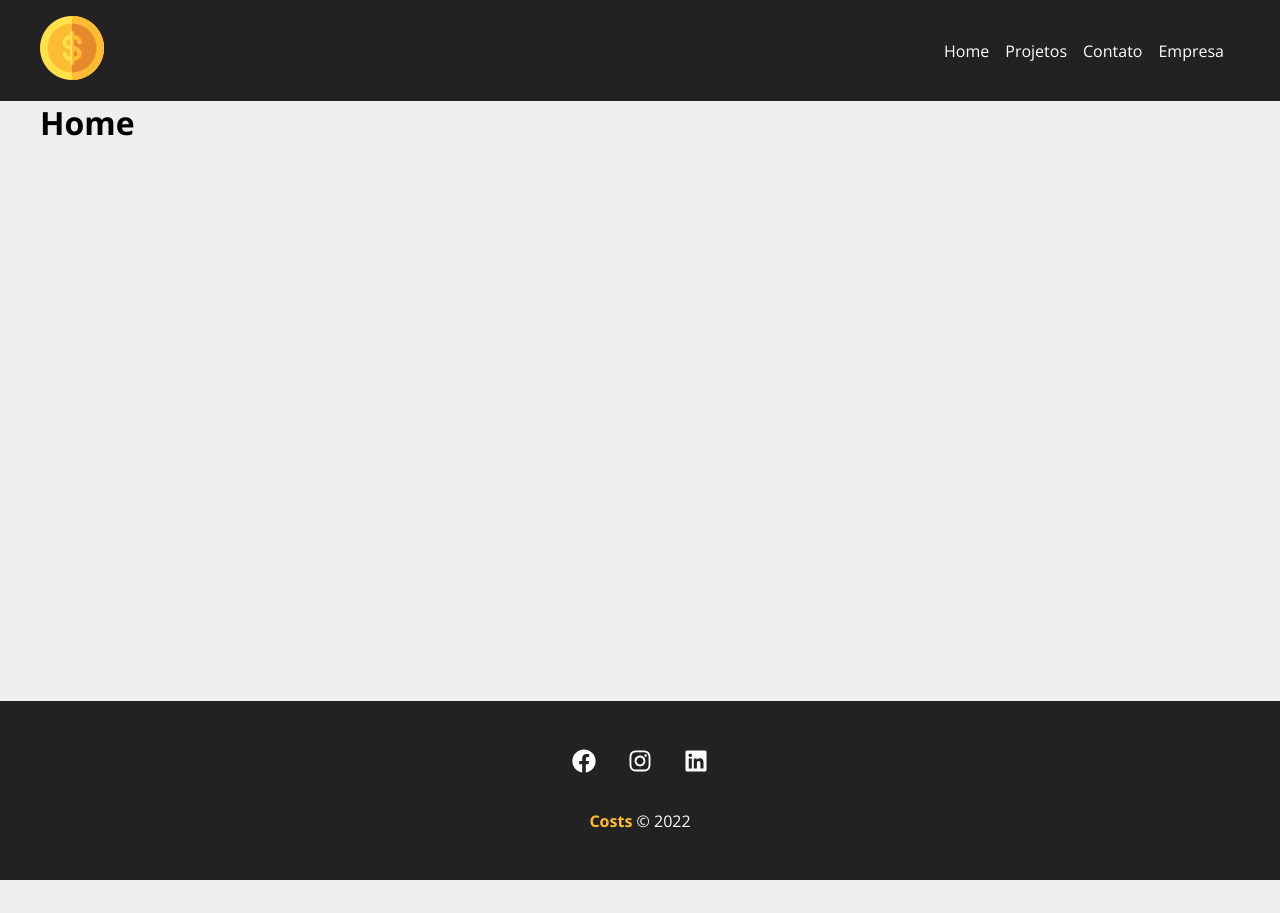
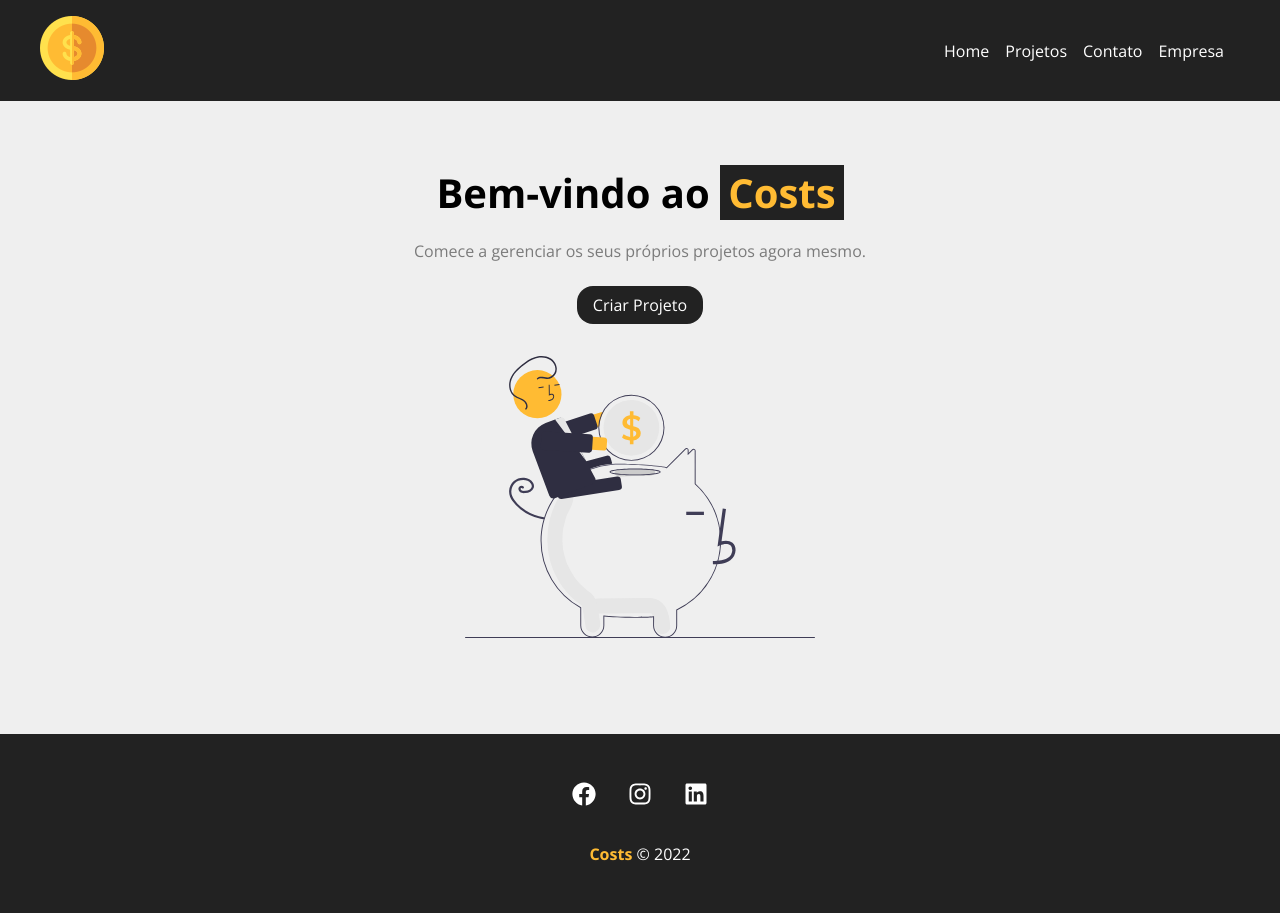
Before and after one commit to wevdiaz/Costs, a React (Create React App) app: page / in a window 1280 px wide. Before the commit the page ends 880 px from the top, so only its background shows below. Built offline with nearby package versions, Linux system fonts and the light colour scheme.

Commit message:
criação da Home

```diff
--- /dev/null
+++ b/src/components/layout/LinkButton.jsx
@@ -0,0 +1,10 @@
+import { Link } from "react-router-dom";
+import styles from "./LinkButton.module.css";
+
+export function LinkButton({to, text}) {
+  return (
+    <Link className={styles.btn} to={to}>
+      {text}
+    </Link>
+  );
+}
--- /dev/null
+++ b/src/components/layout/LinkButton.module.css
@@ -0,0 +1,12 @@
+.btn {
+  background-color: #222;
+  color: #fff;
+  padding: 0.5em 1em;
+  text-decoration: none;
+  transition: 0.5s;
+  border-radius: 1em;
+}
+
+.btn:hover {
+  color: #ffbb33;
+}
--- a/src/components/pages/Home.jsx
+++ b/src/components/pages/Home.jsx
@@ -1,6 +1,16 @@
+import styles from "./styles/Home.module.css";
+import savings from "../../imgs/savings.svg";
+import { LinkButton } from "../layout/LinkButton";
 
 export function Home() {
   return (
-    <h1>Home</h1>
+   <section className={styles.home_container}>
+    <h1>
+      Bem-vindo ao <span>Costs</span>
+    </h1>
+    <p>Comece a gerenciar os seus próprios projetos agora mesmo.</p>
+    <LinkButton to="/newproject" text="Criar Projeto" />
+    <img src={savings} alt="Costs" />
+   </section>
   );
 }
--- /dev/null
+++ b/src/components/pages/styles/Home.module.css
@@ -0,0 +1,29 @@
+.home_container {
+  width: 100%;
+  display: flex;
+  flex-direction: column;
+  justify-content: center;
+  align-items: center;
+  padding: 4em;
+}
+
+.home_container h1 {
+  font-size: 2.5em;
+  margin-bottom: 0.5em;
+}
+
+.home_container h1 span {
+  padding: 0 0.2em;
+  color: #ffbb33;
+  background-color: #222;
+}
+
+.home_container p {
+  margin-bottom: 1.5em;
+  color: #7b7b7b;
+}
+
+.home_container img {
+  width: 350px;
+  margin: 2em 0;
+}
```
